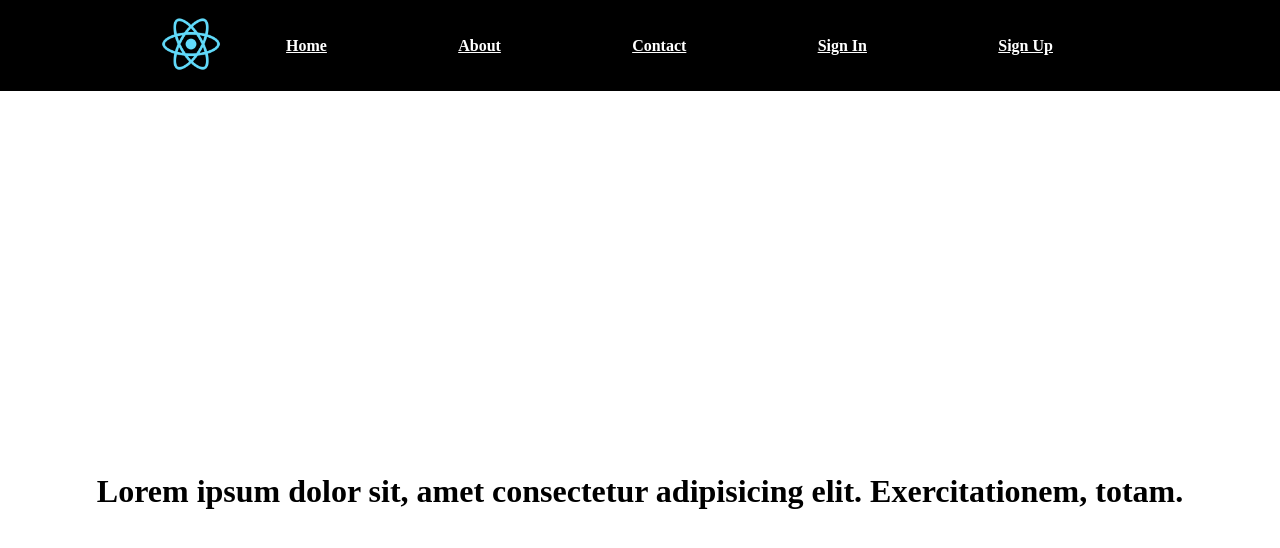
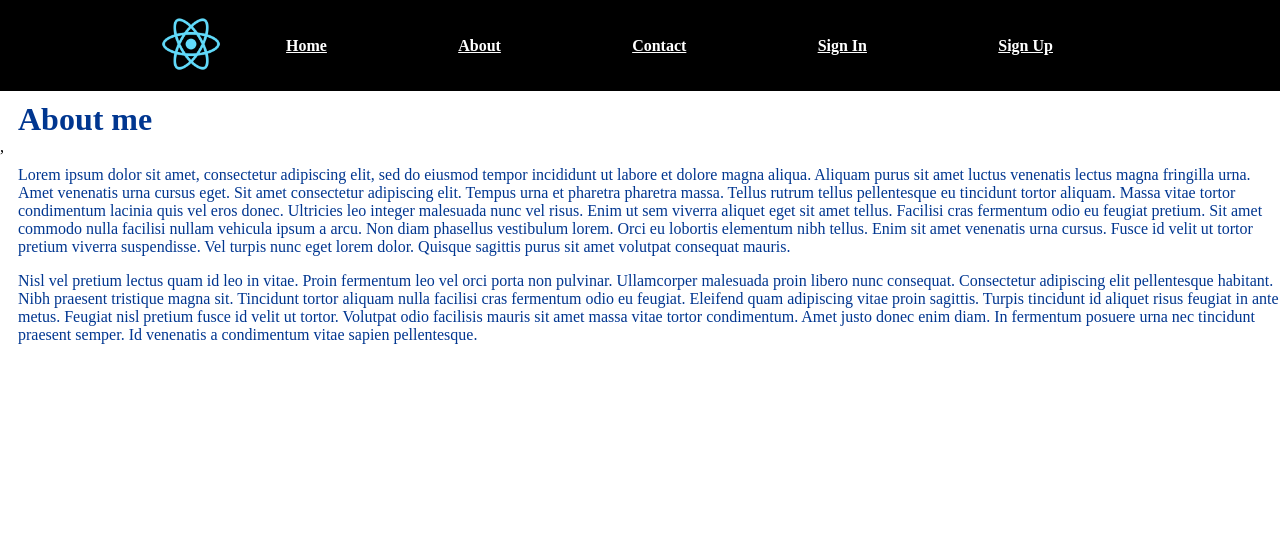
Before and after one commit to Josefine-Gm-Paaske/routing-in-react, a React (Create React App) app: page /about in a window 1280 px wide. Shown: the top 548 px of the page. Built offline with nearby package versions, Linux system fonts and the light colour scheme.

Commit message:
about created

```diff
--- a/src/pages/about.js
+++ b/src/pages/about.js
@@ -1,18 +1,41 @@
 import React from "react";
-
+const styleText = {
+  paddingLeft: "18px",
+  color: "#003690",
+  marginTop: "10px",
+  marginBottom: "0px",
+};
 const About = () => {
-    return (
-        <div
-            style={{
-                display: 'flex',
-                justifyContent: 'center',
-                alignItems: 'center',
-                height: '100vh'
-            }}
-        >
-            <h1>Lorem ipsum dolor sit, amet consectetur adipisicing elit. Exercitationem, totam.</h1>
-        </div>
-    );
+  return (
+    <div>
+      <h1 style={styleText}>About me</h1>,
+      <p style={styleText}>
+        Lorem ipsum dolor sit amet, consectetur adipiscing elit, sed do eiusmod
+        tempor incididunt ut labore et dolore magna aliqua. Aliquam purus sit
+        amet luctus venenatis lectus magna fringilla urna. Amet venenatis urna
+        cursus eget. Sit amet consectetur adipiscing elit. Tempus urna et
+        pharetra pharetra massa. Tellus rutrum tellus pellentesque eu tincidunt
+        tortor aliquam. Massa vitae tortor condimentum lacinia quis vel eros
+        donec. Ultricies leo integer malesuada nunc vel risus. Enim ut sem
+        viverra aliquet eget sit amet tellus. Facilisi cras fermentum odio eu
+        feugiat pretium. Sit amet commodo nulla facilisi nullam vehicula ipsum a
+        arcu. Non diam phasellus vestibulum lorem. Orci eu lobortis elementum
+        nibh tellus. Enim sit amet venenatis urna cursus. Fusce id velit ut
+        tortor pretium viverra suspendisse. Vel turpis nunc eget lorem dolor.
+        Quisque sagittis purus sit amet volutpat consequat mauris. <p></p> Nisl
+        vel pretium lectus quam id leo in vitae. Proin fermentum leo vel orci
+        porta non pulvinar. Ullamcorper malesuada proin libero nunc consequat.
+        Consectetur adipiscing elit pellentesque habitant. Nibh praesent
+        tristique magna sit. Tincidunt tortor aliquam nulla facilisi cras
+        fermentum odio eu feugiat. Eleifend quam adipiscing vitae proin
+        sagittis. Turpis tincidunt id aliquet risus feugiat in ante metus.
+        Feugiat nisl pretium fusce id velit ut tortor. Volutpat odio facilisis
+        mauris sit amet massa vitae tortor condimentum. Amet justo donec enim
+        diam. In fermentum posuere urna nec tincidunt praesent semper. Id
+        venenatis a condimentum vitae sapien pellentesque.
+      </p>
+    </div>
+  );
 };
 
 export default About;
```
